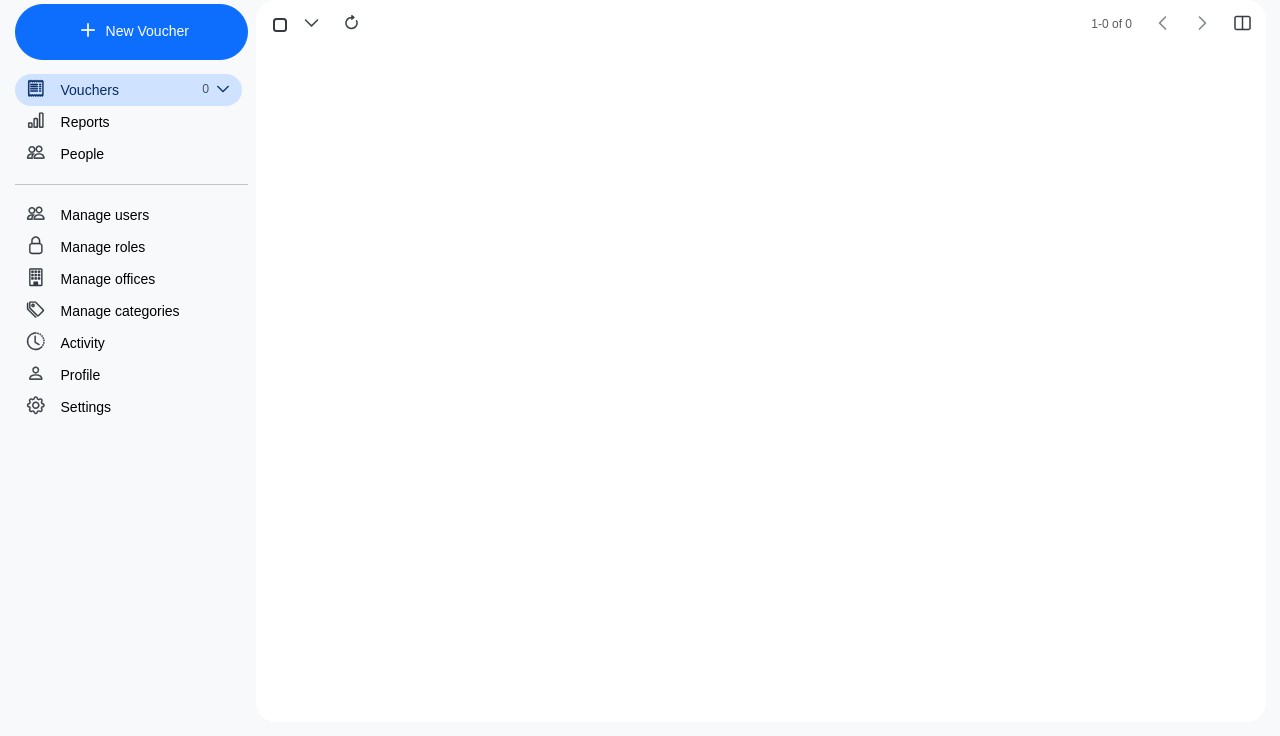
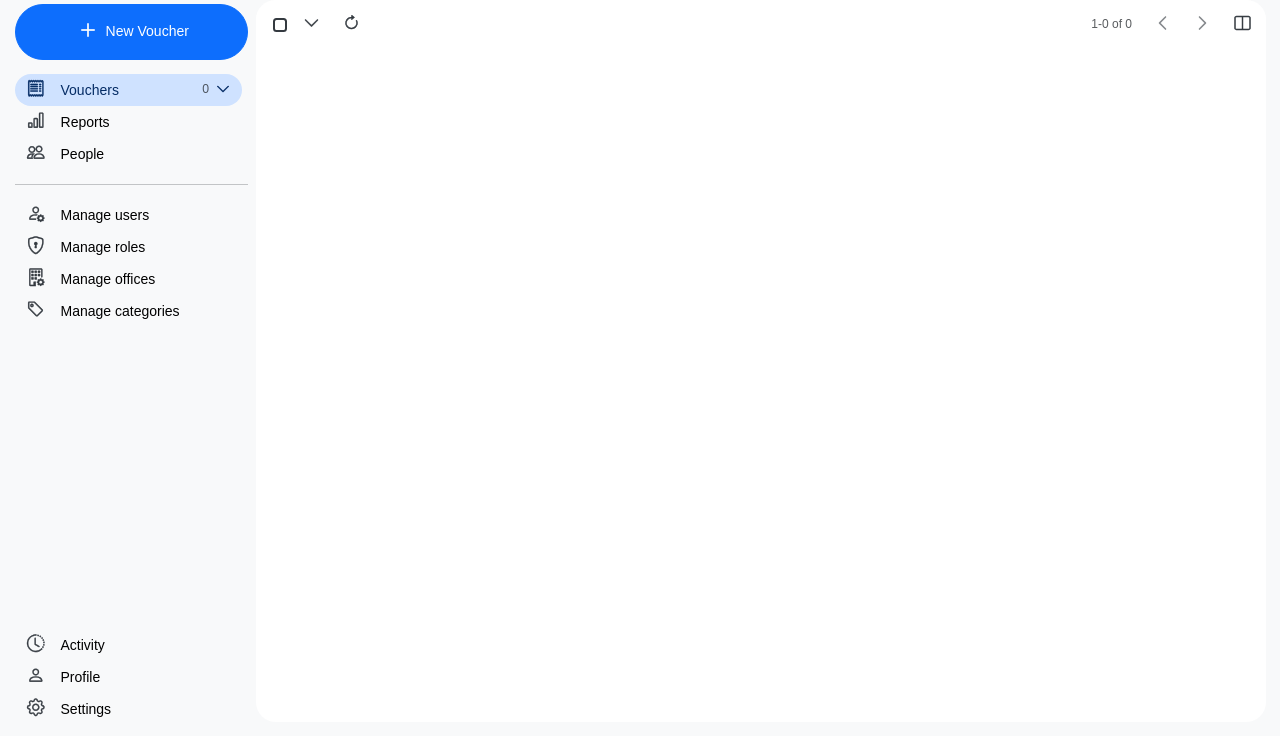
Before and after one commit to pdmg-dev/dvts, a Flask app: page /vouchers/ in a window 1280 px wide. Shown: the part 64-800 px from the top of the page. Run offline with Flask 3, Linux system fonts and the light colour scheme; the visitor is signed in with stand-in values (Sample User, id 1); data that the repository does not hold is empty; some libraries are stand-ins or nearby versions; some web fonts are replaced.

Commit message:
refactor: change the icons in some of nav links

```diff
--- a/app/templates/sidebar.html
+++ b/app/templates/sidebar.html
@@ -12,7 +12,7 @@
       <i class="bi bi-plus fs-2"></i>
       <span class="fw-medium">New Voucher</span>
     </button>
-    <div class="scrollable-sidebar">
+    <div class="scrollable-sidebar d-flex flex-column flex-grow-1">
       <ul class="nav flex-column mt-2">
         <li>
           <a
@@ -58,7 +58,7 @@
             hx-swap="innerHTML"
             hx-push-url="true"
             class="nav-link {% if request.endpoint == 'admin.user_index' %}active{% endif %}"
-            ><i class="bi bi-people fs-5"></i>Manage users</a
+            ><i class="bi bi-person-gear fs-5"></i>Manage users</a
           >
         </li>
         <li>
@@ -69,7 +69,7 @@
             hx-swap="innerHTML"
             hx-push-url="true"
             class="nav-link {% if request.endpoint == 'admin.role_index' %}active{% endif %}"
-            ><i class="bi bi-lock fs-5"></i>Manage roles</a
+            ><i class="bi bi-shield-lock fs-5"></i>Manage roles</a
           >
         </li>
         <li>
@@ -80,7 +80,7 @@
             hx-swap="innerHTML"
             hx-push-url="true"
             class="nav-link {% if request.endpoint == 'admin.office_index' %}active{% endif %}"
-            ><i class="bi bi-building fs-5"></i>Manage offices</a
+            ><i class="bi bi-building-gear fs-5"></i>Manage offices</a
           >
         </li>
         <li>
@@ -91,7 +91,7 @@
             hx-swap="innerHTML"
             hx-push-url="true"
             class="nav-link {% if request.endpoint == 'admin.category_index' %}active{% endif %}"
-            ><i class="bi bi-tags fs-5"></i>Manage categories</a
+            ><i class="bi bi-tag fs-5"></i>Manage categories</a
           >
         </li>
       </ul>
```
